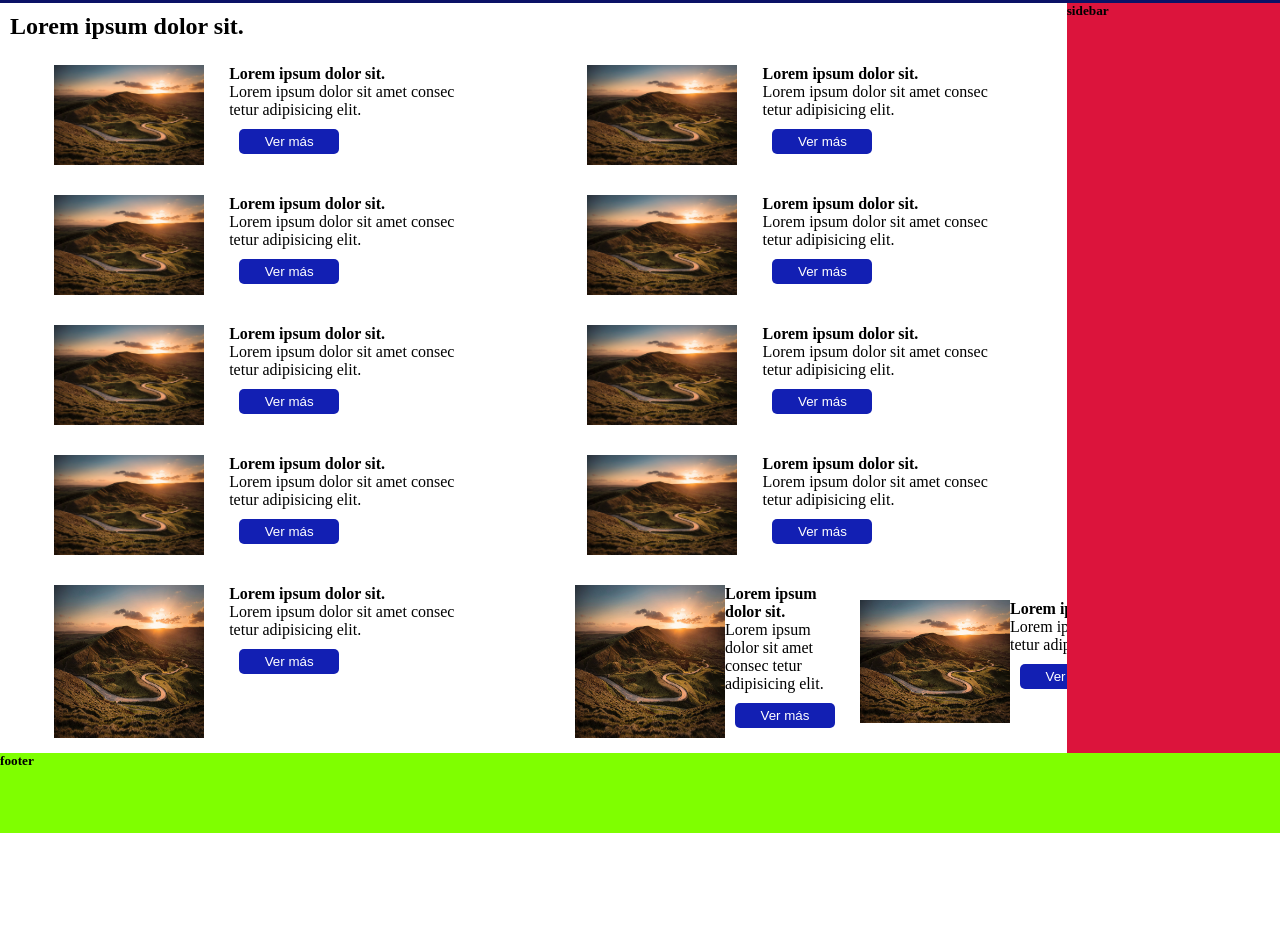
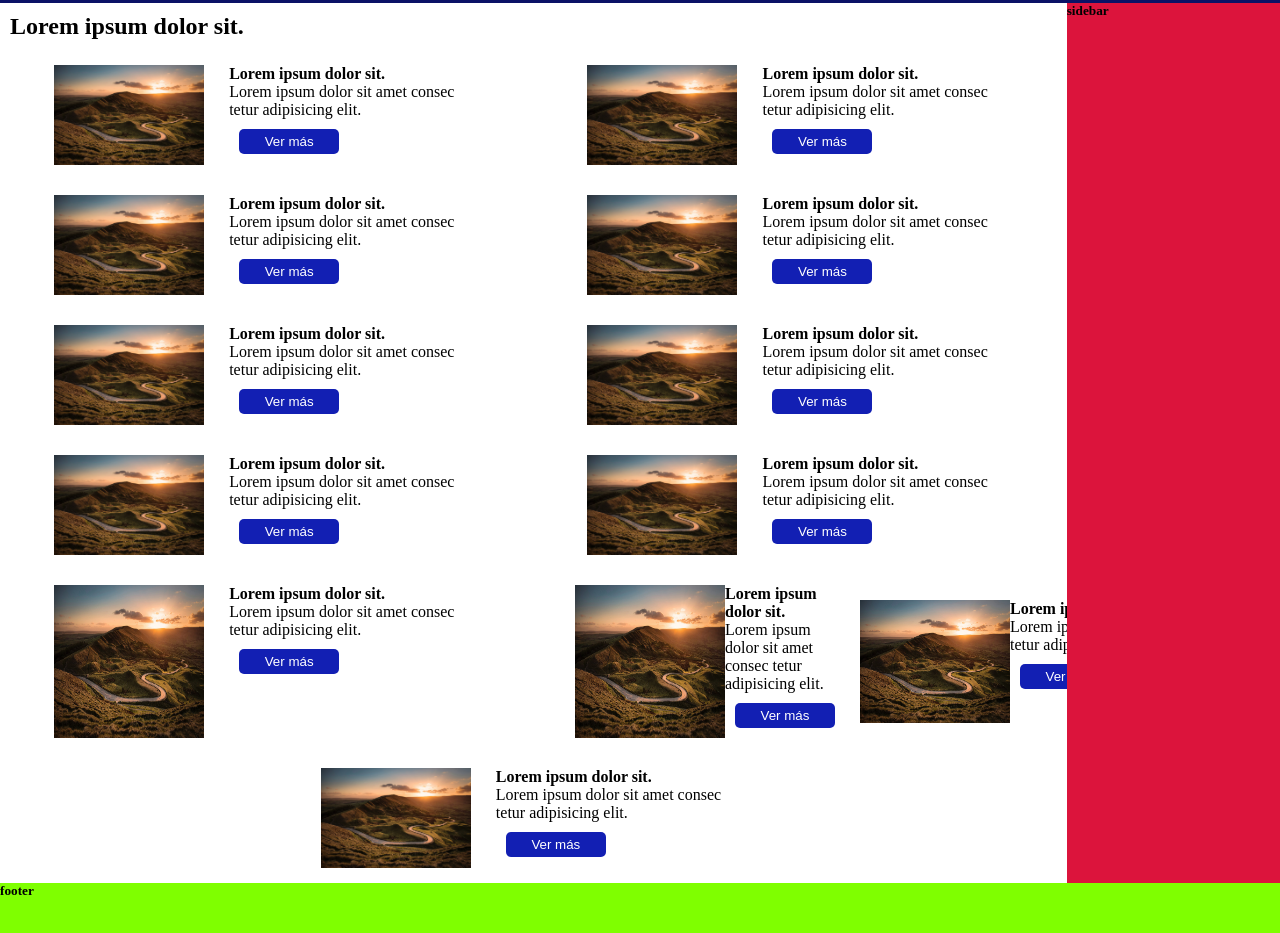
Before and after one commit to maxirosanda/clase6-repaso, a plain HTML site: page index.html in a window 1280 px wide. Shown: the part 377-1310 px from the top of the page. Before the commit the page ends 1210 px from the top, so only its background shows below. Drawn offline with nearby package versions, Linux system fonts and the light colour scheme.

Commit message:
cambios en rama animacion

```diff
--- a/index.html
+++ b/index.html
@@ -118,6 +118,15 @@
                 </div>
             </div>
             </div>
+            <div class="card destacada bordes">
+                <img src="./assets/img/paisaje_tarjeta.jpg" alt="">
+                <div class="cardInfo">
+                    <h4>Lorem ipsum dolor sit.</h4>
+                    <p>Lorem ipsum dolor sit amet consec tetur adipisicing elit.</p>
+                    <button class="btn">Ver más</button>
+                </div>
+            </div>
+            </div>
         </div>
     </main>
     <aside class="sidebar">
```
